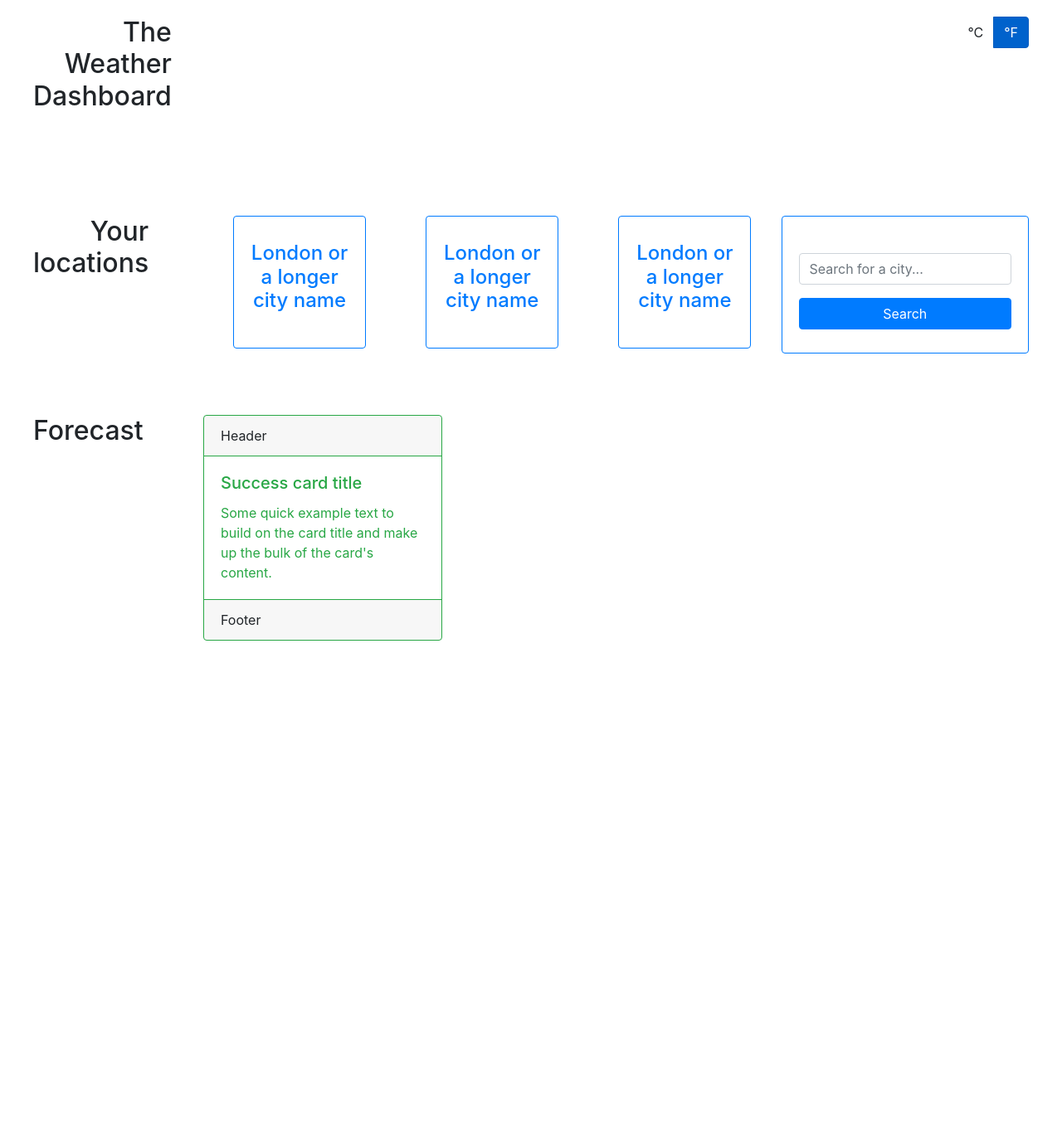
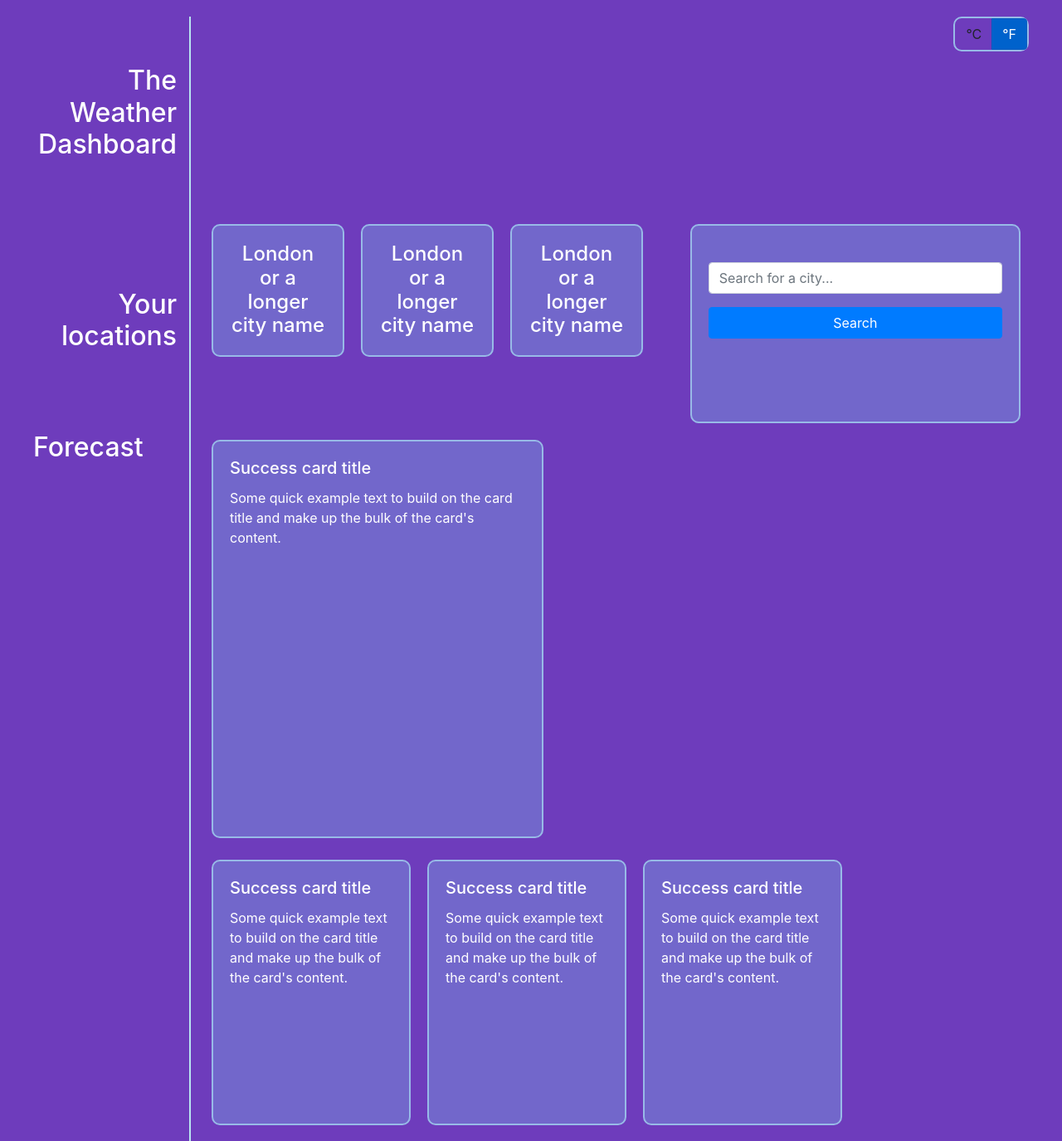
Before and after one commit to voi-jankowski/weather-dashboard, a plain HTML site: page index.html in a window 1280 px wide. Shown: the top 1375 px of the page at 83% size. Before the commit the page ends 808 px from the top, so only its background shows below. Drawn offline with nearby package versions, Linux system fonts and the light colour scheme.

Commit message:
Added uniform styling to all cards and the whole body. Introduced a colour palette.

```diff
--- a/assets/css/style.css
+++ b/assets/css/style.css
@@ -1,19 +1,45 @@
+/* Colour palette sourced from https://colorhunt.co/palette/6e3cbc7267cb98bae7b8e4f0  */
 
+:root {
+    --purple: rgb(110, 60, 188);
+    --dark-blue: rgb(114, 103, 203);
+    --blue: rgb(152, 186, 231);
+    --light-blue: rgb(184, 228, 240);
+}
 
+body {
+    background-color: var(--purple);
+    color: white;
+}
 
 .main-grid {
-    margin: 20px 40px;
+  margin: 20px 40px;
 }
 
 h1 {
-    font-size: 2rem;
-    display: table-caption;
+  font-size: 2rem;
+  display: table-caption;
+  text-align: right;
 }
 
 h2 {
-
 }
 
 h3 {
-    font-size: 1.5rem;
+  font-size: 1.5rem;
 }
+
+.col-2 {
+    border-right: 2px solid var(--light-blue);
+}
+.btn-group{
+    border: 2px solid var(--blue);
+    border-radius: 10px;
+}
+.card {
+    color: white;
+    background-color: var(--dark-blue);
+    border: 2px solid var(--blue);
+    border-radius: 10px;
+    margin: 10px;
+}
--- a/index.html
+++ b/index.html
@@ -19,9 +19,9 @@
   </head>
   <body>
     <div class="main-grid">
-      <div class="row" style="min-height: 15rem;">
-        <div class="col-2">
-          <h1 class="text-right">The Weather Dashboard</h1>
+      <div class="row" style="min-height: 15rem">
+        <div class="col-2 d-flex align-items-center">
+          <h1>The Weather Dashboard</h1>
         </div>
         <div class="col-10 units-switch">
           <div class="btn-group btn-toggle float-right">
@@ -30,31 +30,34 @@
           </div>
         </div>
       </div>
-      <div class="row" style="min-height: 15rem;">
-        <div class="col-2">
+      <div class="row" style="min-height: 15rem">
+        <div class="col-2 d-flex align-items-center">
           <h1 class="text-right">Your locations</h1>
         </div>
         <div class="col-10">
           <div class="d-flex flex-row justify-content-between">
-            <div class="d-flex flex-wrap justify-content-around" style="width: 70%;">
-              <div class="card bg-transparent border-primary" style="width: 10rem; height: 10rem;">
-                <div class="card-body text-primary text-center d-flex align-items-center">
+            <div
+              class="d-flex flex-wrap justify-content-right"
+              style="width: 70%"
+            >
+              <div class="card" style="width: 10rem; height: 10rem">
+                <div class="card-body text-center d-flex align-items-center">
                   <h3 class="card-title">London or a longer city name</h3>
                 </div>
               </div>
-              <div class="card bg-transparent border-primary" style="width: 10rem; height: 10rem;">
-                <div class="card-body text-primary text-center d-flex align-items-center">
+              <div class="card" style="width: 10rem; height: 10rem">
+                <div class="card-body text-center d-flex align-items-center">
                   <h3 class="card-title">London or a longer city name</h3>
                 </div>
               </div>
-              <div class="card bg-transparent border-primary" style="width: 10rem; height: 10rem;">
-                <div class="card-body text-primary text-center d-flex align-items-center">
+              <div class="card" style="width: 10rem; height: 10rem">
+                <div class="card-body text-center d-flex align-items-center">
                   <h3 class="card-title">London or a longer city name</h3>
                 </div>
               </div>
             </div>
 
-            <div class="card bg-transparent border-primary" style="width: 30%">
+            <div class="card" style="width: 30rem; height: 15rem;">
               <div id="search-box" class="card-body">
                 <div class="form-group">
                   <label class="form-label" for="form1"></label>
@@ -80,19 +83,65 @@
         </div>
       </div>
 
-      <div class="row" style="min-height: 15rem;">
+      <div class="row" style="min-height: 15rem">
         <div class="col-2">
-          <h1 class="text-right">Forecast</h1>
+          <h1>Forecast</h1>
         </div>
-        <div class="col-10">
-            <div class="card border-success bg-transparent mb-3" style="max-width: 18rem;">
-                <div class="card-header border-success">Header</div>
-                <div class="card-body text-success">
+        <div class="col-10 d-flex flex-wrap justify-content-right">
+          <div class="card mb-3" style="width: 25rem; height: 30rem">
+            <div class="card-body">
+              <h5 class="card-title">Success card title</h5>
+              <p class="card-text">
+                Some quick example text to build on the card title and make up
+                the bulk of the card's content.
+              </p>
+            </div>
+          </div>
+
+          <div class="d-flex flex-wrap justify-content-right">
+            <div class="card mb-3" style="width: 15rem; height: 20rem">
+                <div class="card-body">
                   <h5 class="card-title">Success card title</h5>
-                  <p class="card-text">Some quick example text to build on the card title and make up the bulk of the card's content.</p>
+                  <p class="card-text">
+                    Some quick example text to build on the card title and make up
+                    the bulk of the card's content.
+                  </p>
                 </div>
-                <div class="card-footer border-success">Footer</div>
               </div>
+
+              <div class="card mb-3" style="width: 15rem; height: 20rem">
+                <div class="card-body">
+                  <h5 class="card-title">Success card title</h5>
+                  <p class="card-text">
+                    Some quick example text to build on the card title and make up
+                    the bulk of the card's content.
+                  </p>
+                </div>
+              </div>
+
+              <div class="card mb-3" style="width: 15rem; height: 20rem">
+                <div class="card-body">
+                  <h5 class="card-title">Success card title</h5>
+                  <p class="card-text">
+                    Some quick example text to build on the card title and make up
+                    the bulk of the card's content.
+                  </p>
+                </div>
+              </div>
+
+
+          </div>
+
+
+          <div class="card mb-3" style="width: 15rem; height: 20rem">
+            <div class="card-body">
+              <h5 class="card-title">Success card title</h5>
+              <p class="card-text">
+                Some quick example text to build on the card title and make up
+                the bulk of the card's content.
+              </p>
+            </div>
+          </div>
         </div>
       </div>
     </div>
```
